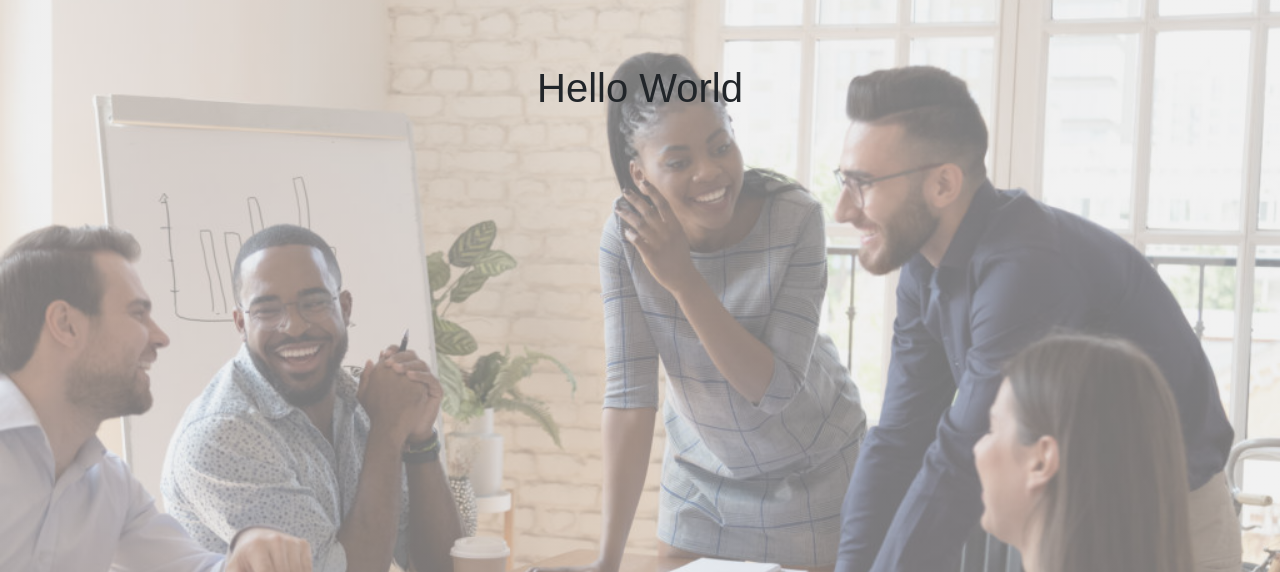
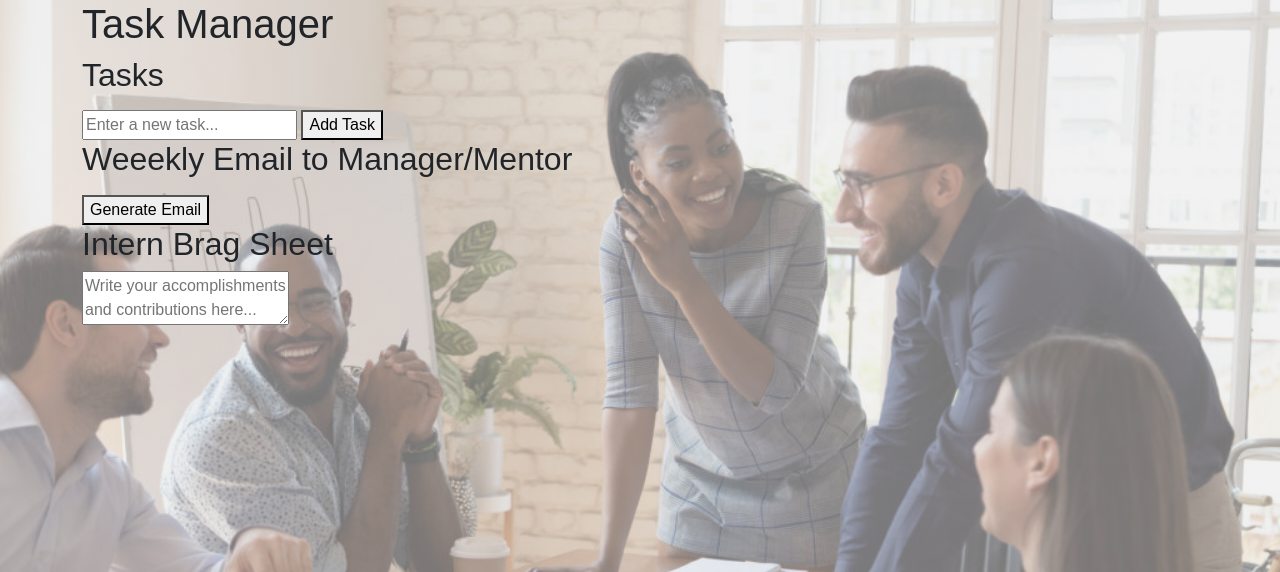
Before and after one commit to TheManWhoLikesToCode/ReIntern, a Flask app: page /results in a window 1280 px wide. Shown: the part 60-632 px from the top of the page. Run offline with Flask 3, Linux system fonts and the light colour scheme.

Commit message:
Updated Results with Mahmood's code

```diff
--- a/templates/results.html
+++ b/templates/results.html
@@ -1,7 +1,42 @@
-{% extends 'layout_two.html' %}
-{% block content %}
-<div class="results_page">
-    <h1> Hello World </h1>
-</div>
+{% extends 'layout_two.html' %} {% block content %}
+<!-- html file for the results/dashboard page-->
+<!DOCTYPE html>
+<html lang="en">
+  <head>
+    <meta charset="UTF-8" />
+    <meta name="viewport" content="width=device-width, initial-scale=1.0" />
+    <title>Dashboard</title>
+    <link rel="stylesheet" href="styles.css" />
+  </head>
+  <body>
+    <div class="container">
+      <h1>Task Manager</h1>
+      <div class="tasks">
+        <h2>Tasks</h2>
+        <ul id="taskList">
+          <!-- Tasks added here w/ JS -->
+        </ul>
+        <input type="text" id="newTask" placeholder="Enter a new task..." />
+        <button onclick="addTask()">Add Task</button>
+      </div>
+
+      <div class="email">
+        <h2>Weeekly Email to Manager/Mentor</h2>
+        <p id="emailContent"></p>
+        <button onclick="generateEmail()">Generate Email</button>
+      </div>
+
+      <div class="bragSheet">
+        <h2>Intern Brag Sheet</h2>
+        <textarea
+          id="bragSheetContent"
+          placeholder="Write your accomplishments and contributions here..."
+        ></textarea>
+      </div>
+    </div>
+
+    <script src="script.js"></script>
+  </body>
+</html>
 
 {% endblock content %}
```
